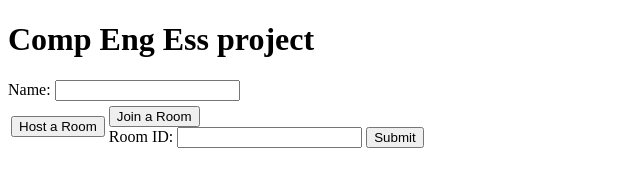
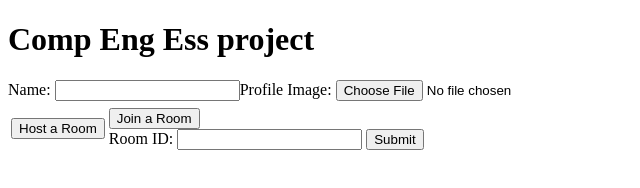
Before and after one commit to NatthasaKendo/CEE, a plain HTML site: page index.html in a window 1280 px wide. Shown: the whole page, without its empty margins (0-640 px from the left). Drawn offline with nearby package versions, Linux system fonts and the light colour scheme; files that its build step writes are made by us from their sources.

Commit message:
Update index.html

```diff
--- a/index.html
+++ b/index.html
@@ -18,6 +18,10 @@
                 <input type="text" id="name" name="name">
             </tr>
             <tr>
+                <label for="img">Profile Image: </label>
+                <input type="file" id="img" accept="image/*">
+            </tr>
+            <tr>
                 <td><button type="submit" id="host">Host a Room</button></td>
                 <td><button type="submit" id="join">Join a Room</button><br>
                     <div id="join-room">
```
